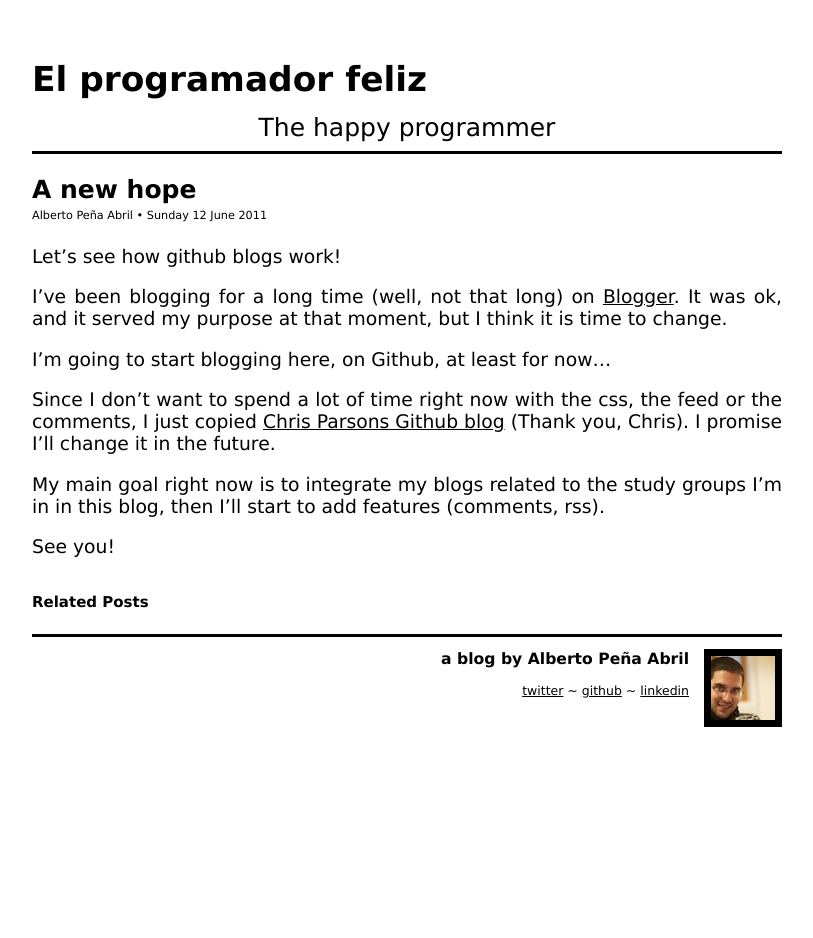
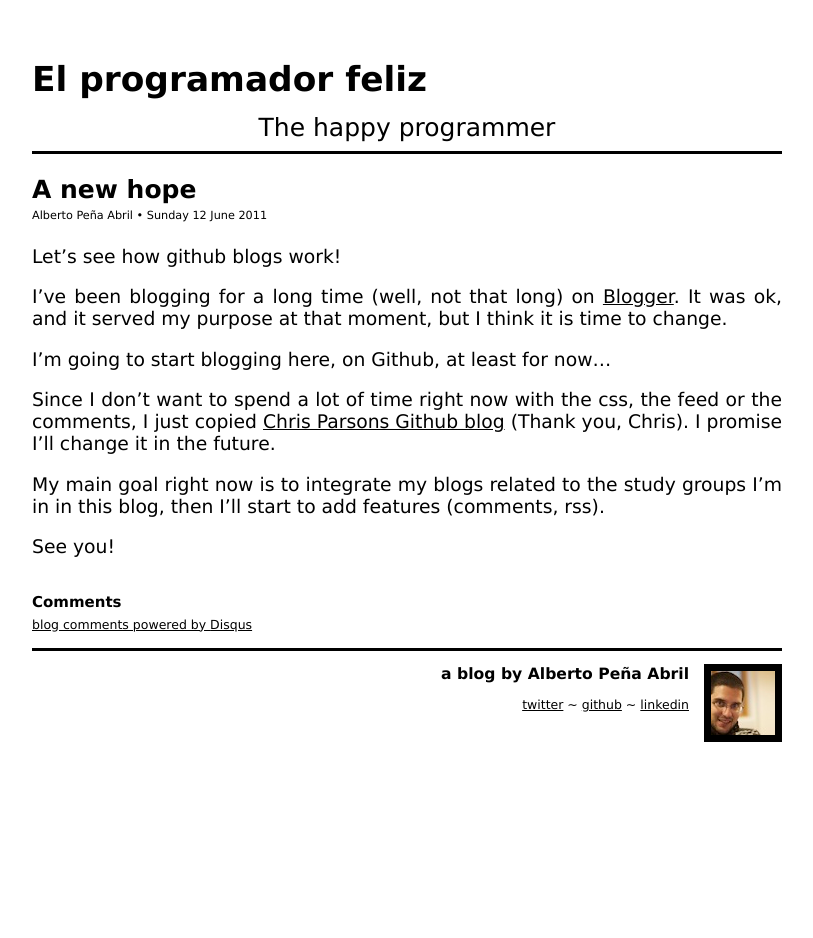
Before and after one commit to plagelao/plagelao.github.com, a Jekyll site: the page built from _posts/2011-06-12-hello-world.markdown, in a window 1280 px wide. Shown: the whole page, without its empty margins (233-1046 px from the left). Built offline with Jekyll 4.4.1, drawn with Linux system fonts in a browser that asks for light colours; comment, search, counter and statistics services are not loaded.

Commit message:
Adds comment ability

```diff
--- a/_layouts/post.html
+++ b/_layouts/post.html
@@ -9,11 +9,5 @@ layout: default
   {{ content }}
 
 </div>
-<div id="related">
-  <h2>Related Posts</h2>
-  <ul class="posts">
-    {% for post in site.related_posts limit:5 %}
-      <li><span>{{ post.date | date_to_string }}</span> &raquo; <a href="{{ post.url }}">{{ post.title }}</a></li>
-    {% endfor %}
-  </ul>
-</div>
+<a name="comments"></a><h2>Comments</h2>
+<div id="disqus_thread"></div><script type="text/javascript" src="http://disqus.com/forums/plagelao/embed.js"></script><noscript><a href="http://disqus.com/forums/plagelao/?url=ref">View the discussion thread.</a></noscript><a href="http://disqus.com" class="dsq-brlink">blog comments powered by <span class="logo-disqus">Disqus</span></a>
```
